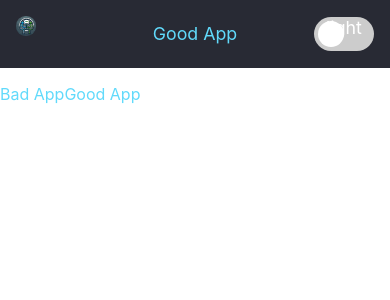
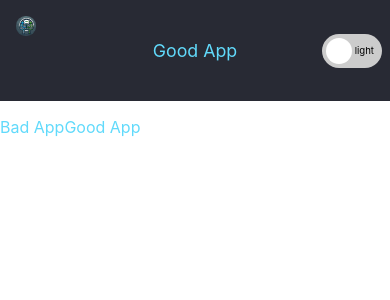
Before and after one commit to AakashChahal/good-app, a React (Create React App) app in the folder interface/good-app/: page / in a window 390 px wide. Shown: the top 300 px of the page. Built offline with nearby package versions, Linux system fonts and the light colour scheme.

Commit message:
header fixed up

```diff
--- a/interface/good-app/src/App.css
+++ b/interface/good-app/src/App.css
@@ -19,14 +19,7 @@
     position: absolute;
     top: 1rem;
     left: 1rem;
-    /* animation: App-logo-spin infinite 20s linear; */
 }
-
-/* @media (prefers-reduced-motion: no-preference) {
-  .App-logo {
-    animation: App-logo-spin infinite 20s linear;
-  }
-} */
 
 .App-header {
     background-color: #282a34;
@@ -64,6 +57,32 @@
     bottom: 0;
     background-color: #ccc;
     transition: 0.4s;
+    font-size: 1rem;
+    text-align: center;
+    line-height: 34px;
+    padding: 0 0.5rem;
+}
+
+.dark {
+    position: absolute;
+    top: 0;
+    left: 0;
+    right: 0;
+    bottom: 0;
+    color: white;
+    text-align: left;
+    font-size: 0.6rem;
+}
+
+.light {
+    position: absolute;
+    top: 0;
+    left: 0;
+    right: 0;
+    bottom: 0;
+    color: black;
+    text-align: right;
+    font-size: 0.6rem;
 }
 
 .App-slider:before {
@@ -102,16 +121,36 @@ input:checked + .App-slider:before {
     text-decoration: none;
 }
 
-@keyframes App-logo-spin {
-    from {
-        transform: rotate(0deg);
-    }
-    to {
-        transform: rotate(360deg);
-    }
-}
-
 .App-body {
     height: 92vmin;
     display: flex;
 }
+
+/* Media queries for responsive design */
+@media only screen and (max-width: 600px) {
+    .App-header {
+        height: 12vh;
+    }
+
+    .App-switch {
+        right: 0.5rem;
+    }
+
+    .App-slider {
+        font-size: 0.6rem;
+    }
+}
+
+@media only screen and (min-width: 601px) and (max-width: 1024px) {
+    .App-header {
+        height: 10vh;
+    }
+
+    .App-switch {
+        right: 0.8rem;
+    }
+
+    .App-slider {
+        font-size: 0.6rem;
+    }
+}
--- a/interface/good-app/src/App.js
+++ b/interface/good-app/src/App.js
@@ -26,7 +26,7 @@ function App() {
                             setTheme(e.target.checked ? "dark" : "light");
                         }}
                     />
-                    <span className="App-slider round">
+                    <span className={`App-slider round ${theme}`}>
                         {theme === "dark" ? "dark" : "light"}
                     </span>
                 </label>
```
